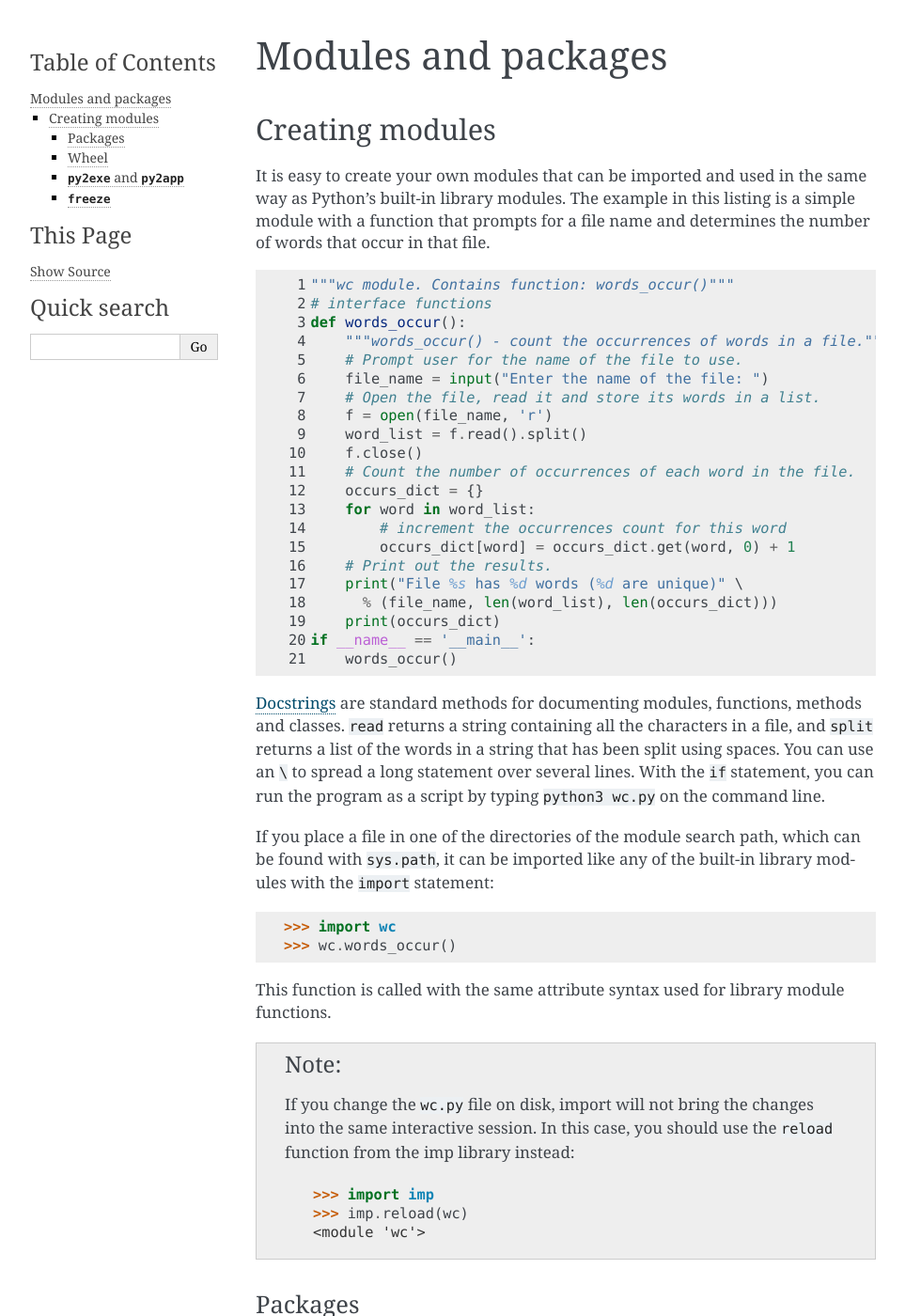
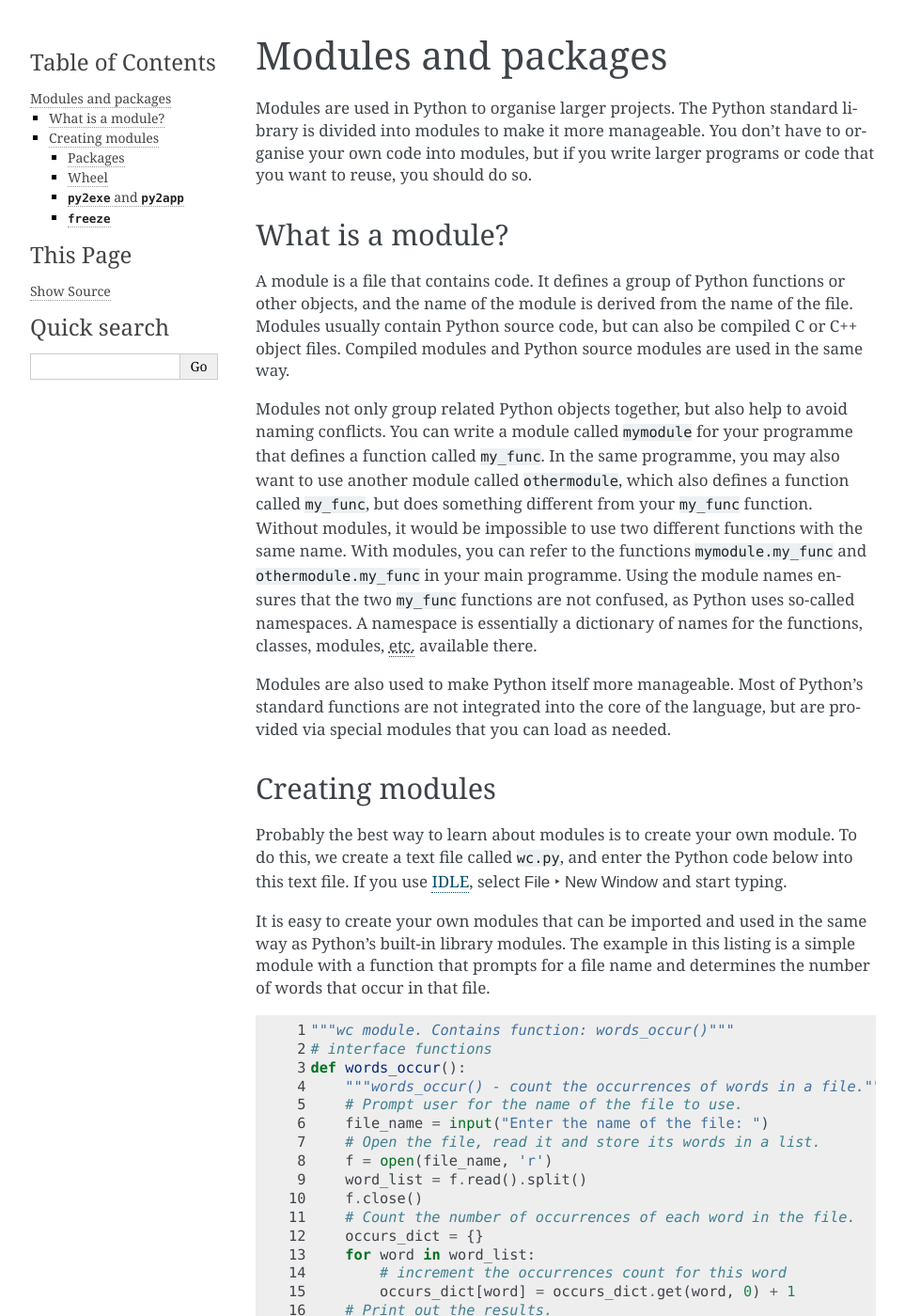
Before and after one commit to veit/python-basics-tutorial, a Sphinx documentation site: the page built from docs/modules-packages/index.rst, in a window 1280 px wide and 1400 px high. Shown: the whole window at 94% size, without its empty margins (148-1111 px from the left). Built offline with Sphinx 7.4.7, drawn with Linux system fonts in a browser that asks for light colours; pages that are not in the unit, such as notebooks, are missing from menus; some of the changed text lies outside the part shown.

Commit message:
:memo: Update module section

```diff
--- a/docs/editors.rst
+++ b/docs/editors.rst
@@ -57,6 +57,8 @@
 To exit the interactive shell, simply use :kbd:`Ctrl-d` on Linux and MacOS or
 :kbd:`Ctrl-z` on Windows. Alternatively, you can type ``exit()``.
 
+.. _idle:
+
 IDLE
 ----
 
--- a/docs/modules-packages/index.rst
+++ b/docs/modules-packages/index.rst
@@ -1,8 +1,44 @@
 Modules and packages
 ====================
 
+Modules are used in Python to organise larger projects. The Python standard
+library is divided into modules to make it more manageable. You don’t have to
+organise your own code into modules, but if you write larger programs or code
+that you want to reuse, you should do so.
+
+What is a module?
+-----------------
+
+A module is a file that contains code. It defines a group of Python functions or
+other objects, and the name of the module is derived from the name of the file.
+Modules usually contain Python source code, but can also be compiled C or C++
+object files. Compiled modules and Python source modules are used in the same
+way.
+
+Modules not only group related Python objects together, but also help to avoid
+naming conflicts. You can write a module called ``mymodule`` for your programme
+that defines a function called ``my_func``. In the same programme, you may also
+want to use another module called ``othermodule``, which also defines a
+function called ``my_func``, but does something different from your ``my_func``
+function. Without modules, it would be impossible to use two different functions
+with the same name. With modules, you can refer to the functions
+``mymodule.my_func`` and ``othermodule.my_func`` in your main programme. Using
+the module names ensures that the two ``my_func`` functions are not confused, as
+Python uses so-called namespaces. A namespace is essentially a dictionary of
+names for the functions, classes, modules, :abbr:`etc. (et cetera)` available
+there.
+
+Modules are also used to make Python itself more manageable. Most of Python’s
+standard functions are not integrated into the core of the language, but are
+provided via special modules that you can load as needed.
+
 Creating modules
 ----------------
+
+Probably the best way to learn about modules is to create your own module. To do
+this, we create a text file called :file:`wc.py`, and enter the Python code
+below into this text file. If you use :ref:`idle`, select :menuselection:`File
+--> New Window` and start typing.
 
 It is easy to create your own modules that can be imported and used in the same
 way as Python's built-in library modules. The example in this listing is a
@@ -12,36 +48,50 @@
 .. literalinclude:: wc.py
    :linenos:
 
-:doc:`../document/docstrings` are standard methods for documenting modules,
-functions, methods and classes. ``read`` returns a string containing all the
-characters in a file, and ``split`` returns a list of the words in a string that
-has been split using spaces. You can use an ``\`` to spread a long statement
-over several lines. With the ``if`` statement, you can run the program as a
-script by typing ``python3 wc.py`` on the command line.
+Lines 1,2 and 4
+    :doc:`../document/docstrings` are standard methods for documenting modules,
+    functions, methods and classes.
+Line 9
+    ``read`` returns a string containing all the characters in a file, and
+    ``split`` returns a list of the words in a string using spaces.
+Line 17
+    You can use an ``\`` to split a long statement over several lines.
+Lines 20 and 21
+    With this ``if``-statement you can execute the program as a script by typing
+    ``python3 wc.py`` in the command line.
 
-If you place a file in one of the directories of the module search path, which
-can be found with ``sys.path``, it can be imported like any of the built-in
-library modules with the ``import`` statement:
+First save this code in one of the directories of the module search path, which
+can be found with ``sys.path``. We recommend ``.py`` as the file name extension,
+as this identifies the file as Python source code.
+
+Now start the Python shell and enter the following:
 
 .. code-block:: python
 
     >>> import wc
     >>> wc.words_occur()
+    Enter the name of the file: README.rst
+    File README.rst has 350 words (187 are unique)
+    {'Quick': 1, ...}
 
-This function is called with the same attribute syntax used for library module
-functions.
+Alternatively, you can also import ``words_occur`` directly:
 
-.. note::
-    If you change the ``wc.py`` file on disk, import will not bring the changes
-    into the same interactive session. In this case, you should use the
-    ``reload`` function from the :doc:`imp <python3:library/imp>` library
-    instead:
+.. code-block:: python
 
-    .. code-block:: python
+    >>> from wc import words_occur
+    >>> words_occur()
 
-        >>> import imp
-        >>> imp.reload(wc)
-        <module 'wc'>
+You can use the interactive mode of the Python shell or :ref:`idle` to
+incrementally test a module as you create it. However, if you change your module
+on disk, entering the import command again will not reload it. For this purpose,
+you must use the ``reload`` function from the :doc:`importlib
+<python3:library/importlib>` module:
+
+.. code-block:: python
+
+    >>> import wc, importlib
+    >>> importlib.reload(wc)
+    <module 'wc' from '/home/veit/.local/lib/python3.8/site-packages/wc.py'>
 
 Packages
 ~~~~~~~~
```
